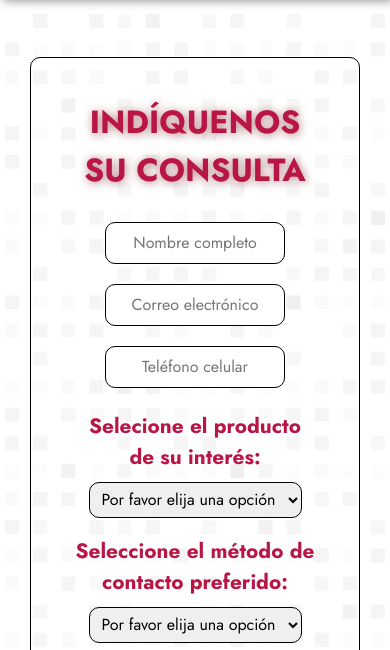
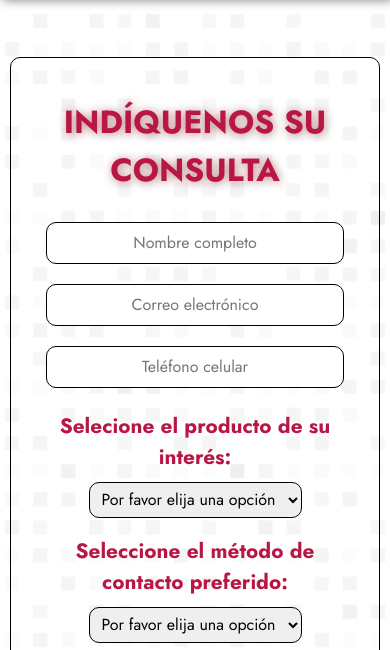
Before and after one commit to exemorelli/proyecto-coder-MTM-bootstrap, a website: page pages/contacto.html in a window 390 px wide. Shown: the part 190-840 px from the top of the page. Drawn offline with nearby package versions, Linux system fonts and the light colour scheme.

Commit message:
mejoras responsive contacto.html

```diff
--- a/scss/layout/_mediaqueries.scss
+++ b/scss/layout/_mediaqueries.scss
@@ -92,6 +92,10 @@
         align-items: center;
     }
 
+    .pages__contacto__form__block__input {
+        width: 100%;
+    }
+
 }
 
 @media only screen and (max-width:575px) {
@@ -165,4 +169,13 @@
     .pages__service {
         padding: 5px;
     }
+
+    .pages__contacto__form__block__input {
+        width: 100%;
+    }
+
+    .pages__contacto__form {
+        padding: 30px 10px;
+    }
+
 }
```
Also changed, not shown: css/style.css.
